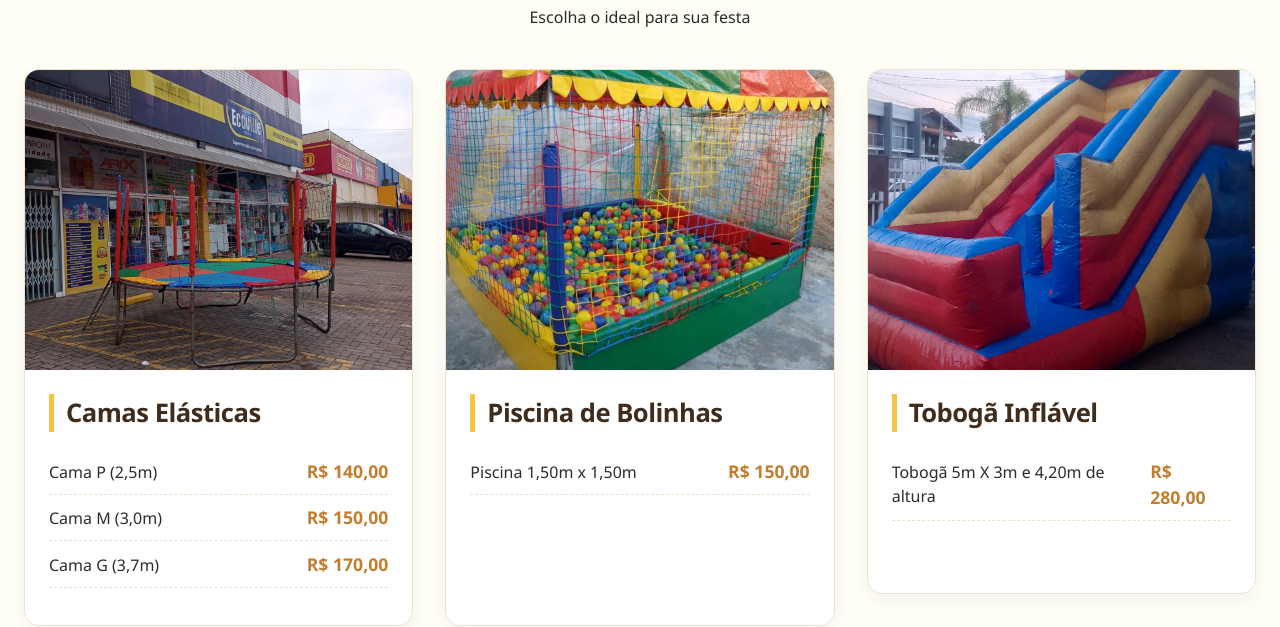
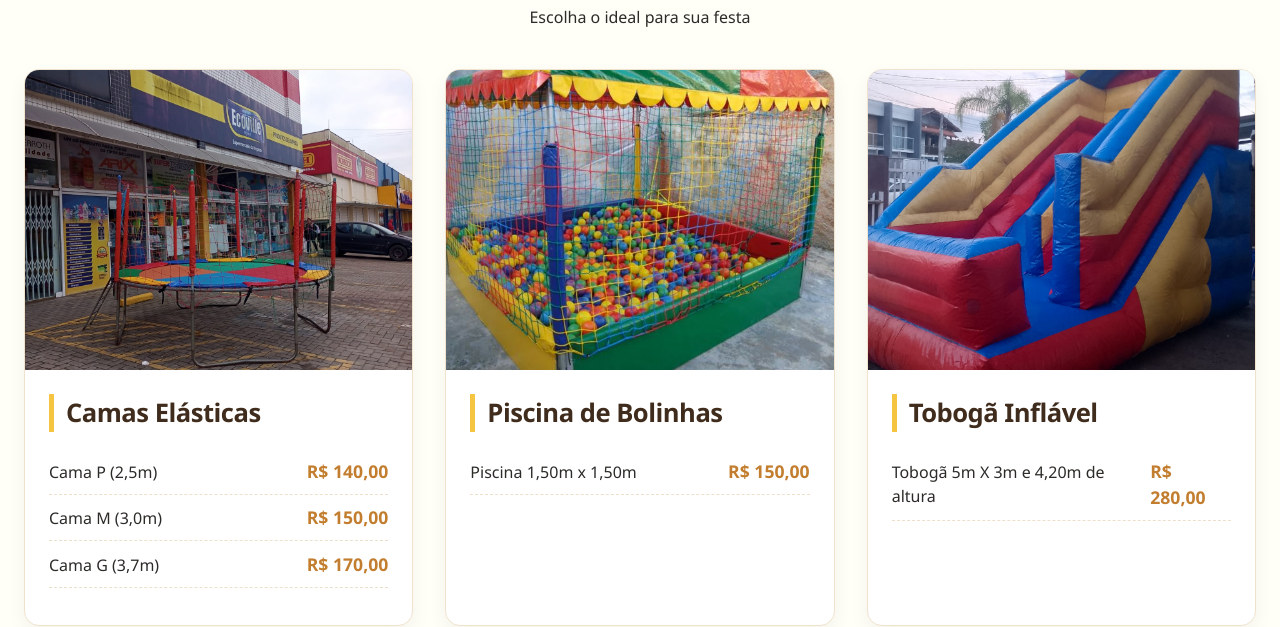
Before and after one commit to SplaxTK/Tibirica_CIA, a plain HTML site: page index.html in a window 1280 px wide. Shown: the part 358-985 px from the top of the page. Drawn offline with Linux system fonts and the light colour scheme.

Commit message:
Fix HTML formatting and restore original content

```diff
--- a/index.html
+++ b/index.html
@@ -72,7 +72,7 @@
                         </ul>
                     </div>
                 </div>
-            <div class="grid-2cols">
+
             <!-- Card Tobogã -->
                 <div class="card">
                     <img class="card-img" src="./Img/toboga01.jpeg"
```
